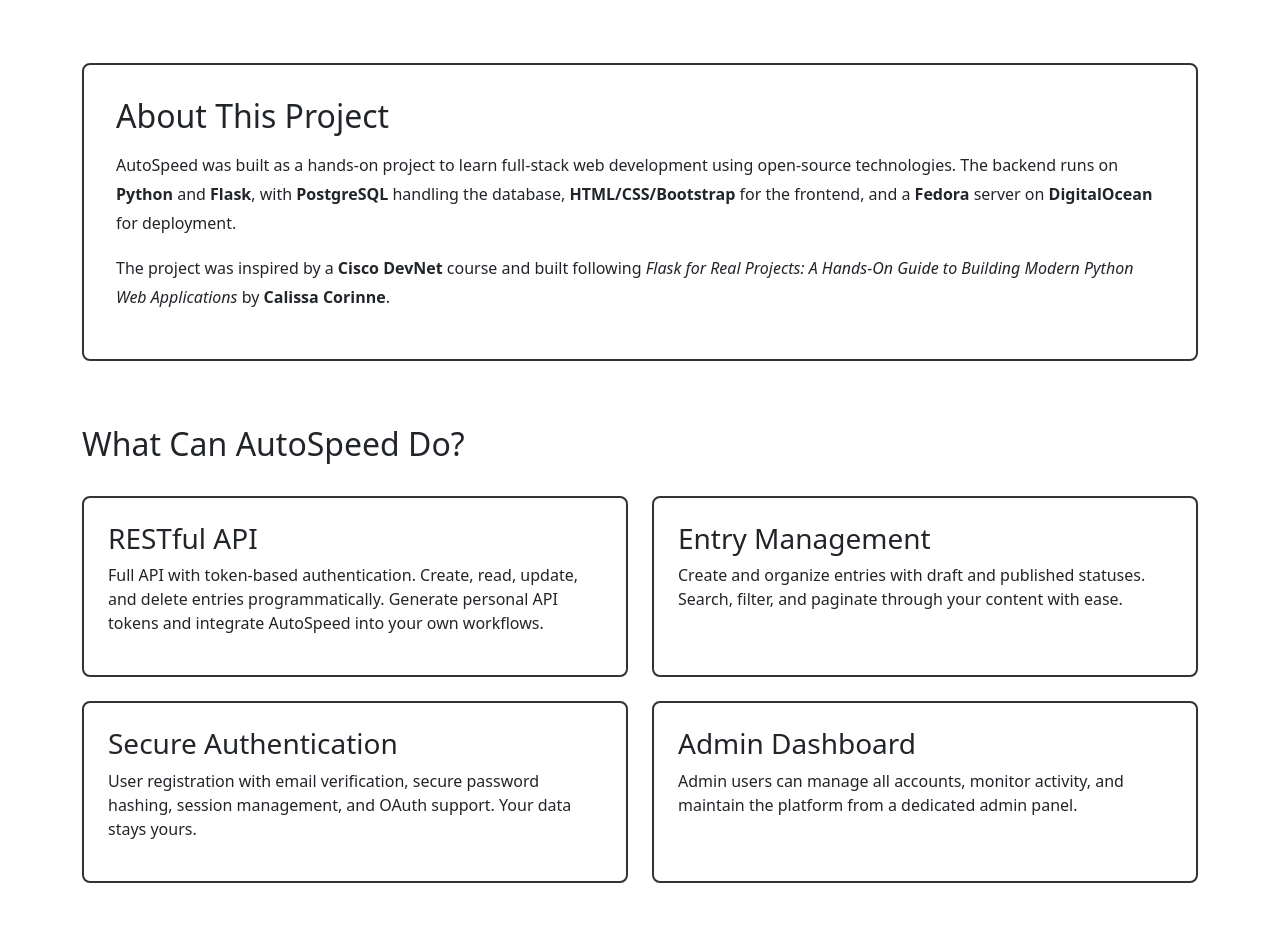
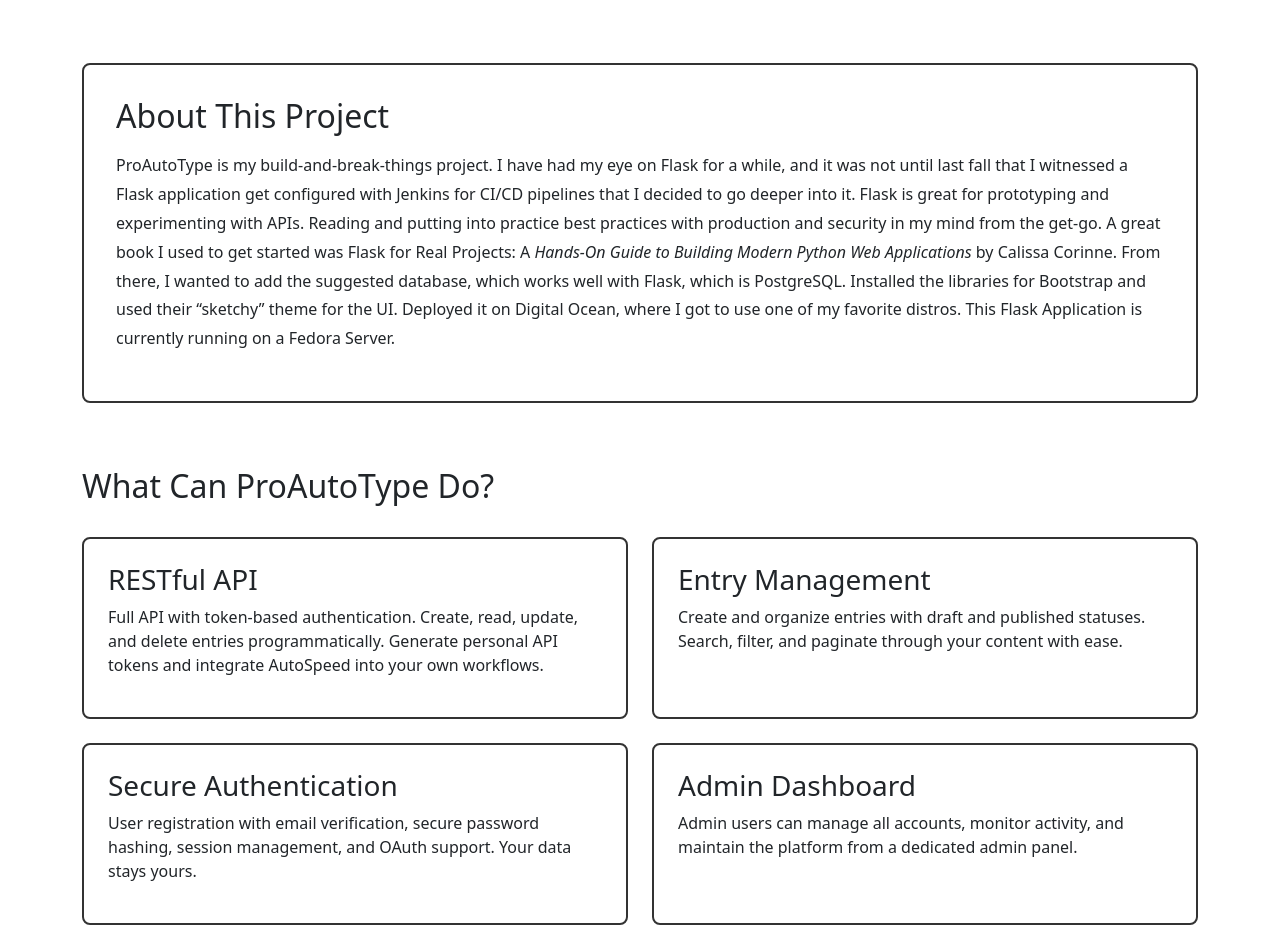
Before and after one commit to WebArtisan254/autospeed, a Flask app: page / in a window 1280 px wide. Shown: the part 330-1255 px from the top of the page. Before the commit the page ends 1213 px from the top, so only its background shows below. Run offline with Flask 3, Linux system fonts and the light colour scheme; parts of the project's set-up code (start-up, migrations or seed data) failed here and were passed over; some libraries are stand-ins or nearby versions.

Commit message:
Made changes to the templates

```diff
--- a/autospeed/templates/_nav.html
+++ b/autospeed/templates/_nav.html
@@ -1,6 +1,6 @@
 <nav class="navbar navbar-expand-lg navbar-dark bg-primary mb-4">
     <div class="container">
-        <a class="navbar-brand" href="{{ url_for('home.index') }}"><strong>AutoSpeed</strong></a>
+        <a class="navbar-brand" href="{{ url_for('home.index') }}"><strong>ProAutoType</strong></a>
         <button class="navbar-toggler" type="button" data-bs-toggle="collapse" data-bs-target="#navbarNav">
             <span class="navbar-toggler-icon"></span>
         </button>
--- a/autospeed/templates/auth/login.html
+++ b/autospeed/templates/auth/login.html
@@ -6,11 +6,6 @@
     <a href="{{ url_for('home.index') }}" class="btn btn-outline-primary mb-3">← Back to Home</a>
 
     <h1>Log In</h1>
-
-    <div class="alert alert-warning">
-        <strong>Prototype Notice:</strong> This app is currently in development and does not yet use HTTPS encryption.
-        Please do not use a real password — use a throwaway password for testing purposes only.
-    </div>
 
     {% if errors.get("__all__") %}
         <div class="alert alert-danger">{{ errors["__all__"] }}</div>
--- a/autospeed/templates/auth/register.html
+++ b/autospeed/templates/auth/register.html
@@ -6,11 +6,6 @@
     <a href="{{ url_for('home.index') }}" class="btn btn-outline-primary mb-3">← Back to Home</a>
 
     <h1>Create an Account</h1>
-
-    <div class="alert alert-warning">
-        <strong>Prototype Notice:</strong> This app is currently in development and does not yet use HTTPS encryption.
-        Please do not use a real password — use a throwaway password for testing purposes only.
-    </div>
 
     <form method="post">
         <input type="hidden" name="csrf_token" value="{{ csrf_token() }}">
--- a/autospeed/templates/home.html
+++ b/autospeed/templates/home.html
@@ -1,6 +1,6 @@
 {% extends "base.html" %}
 
-{% block title %}AutoSpeed{% endblock %}
+{% block title %}ProAutoType{% endblock %}
 
 {% block content %}
 <div class="hero">
@@ -9,7 +9,7 @@
              alt="AutoSpeed Logo. A rabbit typing fast on a keyboard listening to heavy metal.">
     </div>
     <div class="hero-content">
-        <h1>Welcome to AutoSpeed</h1>
+        <h1>Welcome to ProAutoType</h1>
 
         {% if current_user.is_authenticated %}
             <p>You're logged in as <strong>{{ current_user.username }}</strong>.</p>
@@ -32,37 +32,41 @@
 <div class="about">
     <h2>About This Project</h2>
     <p>
-        AutoSpeed was built as a hands-on project to learn full-stack web development using
-        open-source technologies. The backend runs on <strong>Python</strong> and
-        <strong>Flask</strong>, with <strong>PostgreSQL</strong> handling the database,
-        <strong>HTML/CSS/Bootstrap</strong> for the frontend, and a <strong>Fedora</strong>
-        server on <strong>DigitalOcean</strong> for deployment.
-    </p>
-    <p>
-        The project was inspired by a <strong>Cisco DevNet</strong> course and built following
-        <em>Flask for Real Projects: A Hands-On Guide to Building Modern Python Web Applications</em>
-        by <strong>Calissa Corinne</strong>.
+        ProAutoType is my build-and-break-things project. I have had my eye on Flask for a while,
+        and it was not until last fall that I witnessed a Flask application get configured with
+        Jenkins for CI/CD pipelines that I decided to go deeper into it. Flask is great for prototyping
+         and experimenting with APIs. Reading and putting into practice best practices with production
+         and security in my mind from the get-go. A great book I used to get started was Flask for Real
+         Projects: A <em>Hands-On Guide to Building Modern Python Web Applications</em> by Calissa Corinne.
+         From there, I wanted to add the suggested database, which works well with Flask, which is
+         PostgreSQL. Installed the libraries for Bootstrap and used their “sketchy” theme for the UI.
+         Deployed it on Digital Ocean, where I got to use one of my favorite distros.
+         This Flask Application is currently running on a Fedora Server.
     </p>
 </div>
 
 <div class="features">
-    <h2>What Can AutoSpeed Do?</h2>
+    <h2>What Can ProAutoType Do?</h2>
     <div class="feature-grid">
         <div class="feature-card">
             <h3>RESTful API</h3>
-            <p>Full API with token-based authentication. Create, read, update, and delete entries programmatically. Generate personal API tokens and integrate AutoSpeed into your own workflows.</p>
+            <p>Full API with token-based authentication. Create, read, update, and delete entries programmatically.
+                 Generate personal API tokens and integrate AutoSpeed into your own workflows.</p>
         </div>
         <div class="feature-card">
             <h3>Entry Management</h3>
-            <p>Create and organize entries with draft and published statuses. Search, filter, and paginate through your content with ease.</p>
+            <p>Create and organize entries with draft and published statuses. Search, filter, and paginate through
+                 your content with ease.</p>
         </div>
         <div class="feature-card">
             <h3>Secure Authentication</h3>
-            <p>User registration with email verification, secure password hashing, session management, and OAuth support. Your data stays yours.</p>
+            <p>User registration with email verification, secure password hashing, session management, and
+                OAuth support. Your data stays yours.</p>
         </div>
         <div class="feature-card">
             <h3>Admin Dashboard</h3>
-            <p>Admin users can manage all accounts, monitor activity, and maintain the platform from a dedicated admin panel.</p>
+            <p>Admin users can manage all accounts, monitor activity, and maintain the platform from a dedicated
+                admin panel.</p>
         </div>
     </div>
 </div>
```
